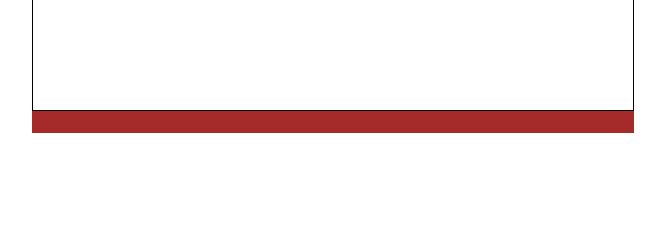
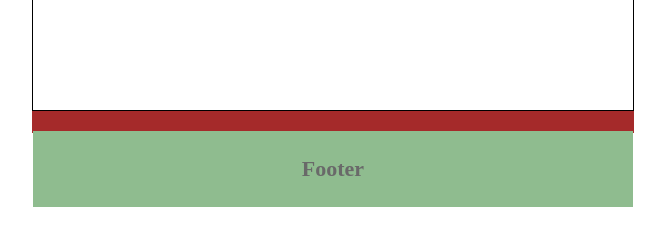
Before and after one commit to sattarok/git-test, a plain HTML site: page index.html in a window 1280 px wide. Shown: the part 240-486 px from the top of the page, without its empty margins (307-972 px from the left). Drawn offline with Linux system fonts and the light colour scheme.

Commit message:
Footer rady

```diff
--- a/css/main.css
+++ b/css/main.css
@@ -39,3 +39,11 @@
     border: solid 1px brown;
     margin: 0 auto;
 }
+
+.bl-bottom h2 {
+    background-color: darkseagreen;
+    padding: 25px;
+    font-size: 22px;
+    text-align: center;
+    color: dimgrey;
+}
--- a/index.html
+++ b/index.html
@@ -15,7 +15,7 @@
             <p>Welcome Hello</p>
         </div>
         <div class="bl-bottom">
-
+            <h2>Footer</h2>
         </div>
     </div>
 </body>
```
